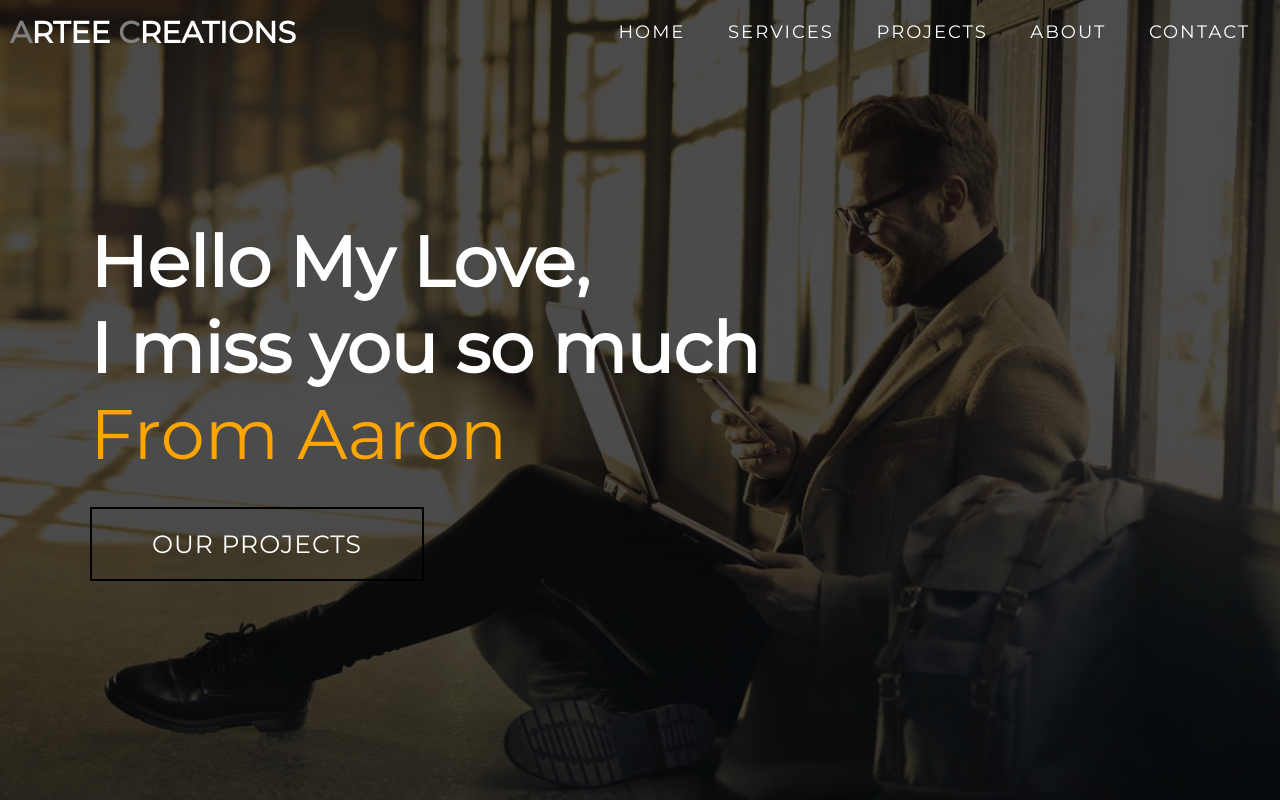
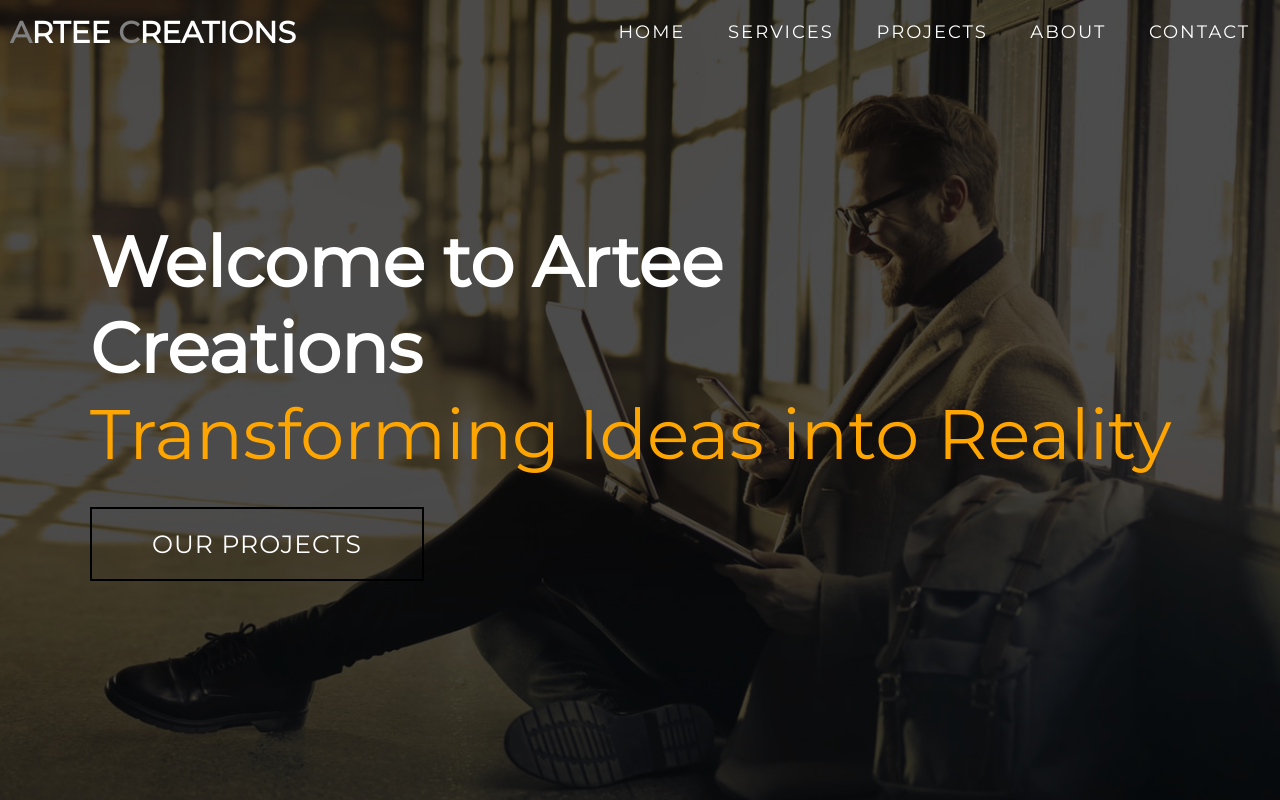
Before and after one commit to Longnaan/ArteeCreations, a plain HTML site: page index.html in a window 1280 px wide. Shown: the top 800 px of the page. Drawn offline with Linux system fonts and the light colour scheme.

Commit message:
index.html

```diff
--- a/index.html
+++ b/index.html
@@ -41,9 +41,9 @@
   <section id="hero">
     <div class="hero container">
       <div>
-        <h1>Hello My Love, <span></span></h1>
-        <h1>I miss you so much <span></span></h1>
-        <h1>From Aaron <span></span></h1>
+        <h1>Welcome to Artee<span></span></h1>
+        <h1>Creations<span></span></h1>
+        <h1>Transforming Ideas into Reality<span></span></h1>
         <a href="#projects" type="button" class="cta">Our Projects</a>
       </div>
     </div>
```
